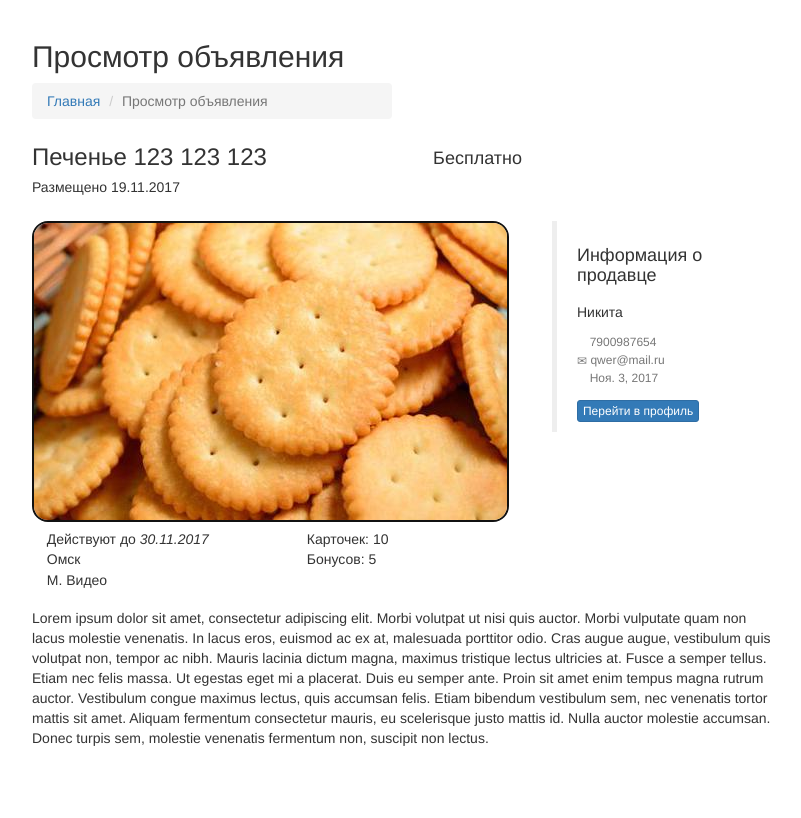
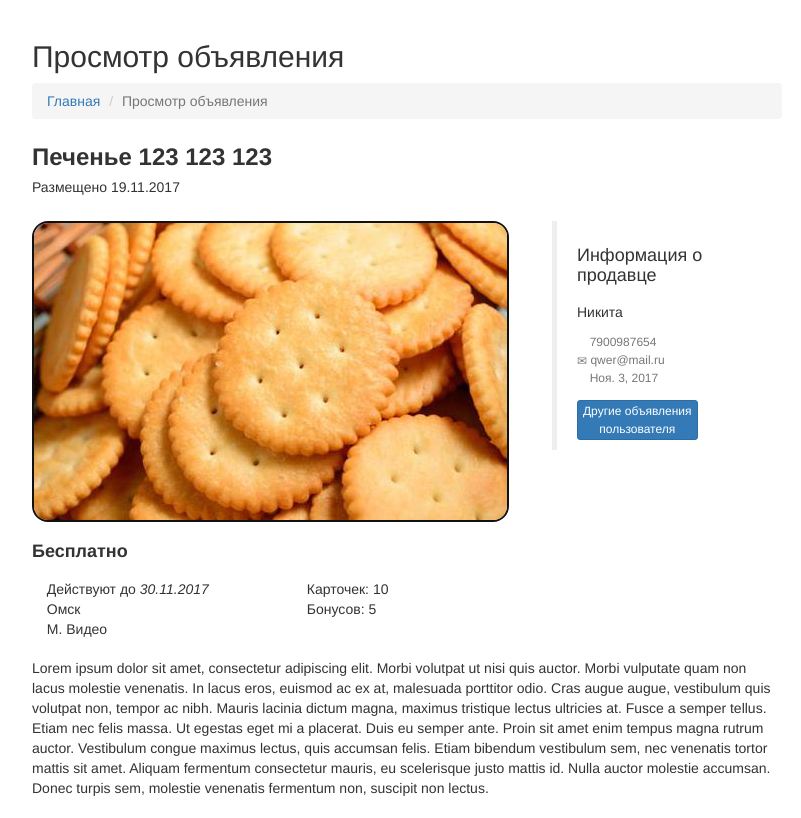
Before and after one commit to orangggenick/Board, a Django app: page /advertisement/1 in a window 1280 px wide. Shown: the part 52-870 px from the top of the page, without its empty margins (233-1034 px from the left). Before the commit the page ends 798 px from the top, so only its background shows below. Run offline with Django 3.2, Linux system fonts and the light colour scheme; a user stored in the database is signed in; data comes from the database, SQL or seed files in the repository; both versions use the stored data as it was after the commit; parts of the project's set-up code (start-up, migrations or seed data) failed here and were passed over; some libraries are stand-ins or nearby versions; some web fonts are replaced.

Commit message:
Еще правки

```diff
--- a/App/Board/static/style.css
+++ b/App/Board/static/style.css
@@ -115,6 +115,10 @@
     border-color: #008cba !important;
 }
 
+.pointer{
+    cursor: pointer;
+}
+
 @media (min-width: 768px) {
     .dl-horizontal dt{
         width: 100px;
--- a/App/Board/templates/Board/advertisement.html
+++ b/App/Board/templates/Board/advertisement.html
@@ -3,7 +3,7 @@
 
 <div class="container">
     <div class="row">
-        <div class="col-md-offset-2 col-md-4">
+        <div class="col-md-offset-2 col-md-8">
             <h2>Просмотр объявления</h2>
             <ol class="breadcrumb">
                 <li class="breadcrumb-item"><a href="/">Главная</a></li>
@@ -14,18 +14,9 @@
     <div class="row">
         <div class="col-md-offset-2 col-md-8">
             <div class="row">
-                <div class="col-sm-5">
-                    <h3 class="mt5">{{ advertisement.header }}</h3>
+                <div class="col-sm-8">
+                    <h3 class="mt5"><b>{{ advertisement.header }}</b></h3>
                     <h5>Размещено {{ advertisement.public_date.day }}.{{ advertisement.public_date.month }}.{{ advertisement.public_date.year }}</h5>
-                </div>
-                <div class="col-sm-3 text-right">
-                    {% if advertisement.price %}
-                        <h4>{{ advertisement.price }} ₽</h4>
-                    {% elif advertisement.price == 0 %}
-                        <h4>Бесплатно</h4>
-                    {% else %}
-                        <h5>Цена не указана</h5>
-                    {% endif %}
                 </div>
             </div>
             <div class="row">
@@ -50,11 +41,22 @@
                                 <h6 class="mt0 mb5 text-muted"><span class="glyphicon glyphicon-envelope"></span> {{ user.profile.email }}</h6>
                                 <h6 class="mt0 mb5 text-muted"><span class="glyphicon glyphicon-plus-sign"></span> {{ user.date_joined.date }}</h6>
                                 <a href="/profile/{{ user.id }}">
-                                    <button type="button" class="btn btn-primary btn-xs mt10">Перейти в профиль</button>
+                                    <button type="button" class="btn btn-primary btn-xs mt10">Другие объявления<br>пользователя</button>
                                 </a>
                             </blockquote>
                         </div>
                     </div>
+                </div>
+            </div>
+            <div class="row mt10">
+                <div class="col-sm-8">
+                    {% if advertisement.price %}
+                        <h4><b>{{ advertisement.price }} ₽</b></h4>
+                    {% elif advertisement.price == 0 %}
+                        <h4><b>Бесплатно</b></h4>
+                    {% else %}
+                        <h5><b>Цена не указана</b></h5>
+                    {% endif %}
                 </div>
             </div>
             <div class="row mt10">
--- a/App/Board/templates/Board/edit.html
+++ b/App/Board/templates/Board/edit.html
@@ -7,7 +7,7 @@
         <div class="col-md-12">
             <h3>Редактировать объявление "{{ advertisement.header }}"</h3>
             <div class="row">
-                <div class="col-sm-4">
+                <div class="col-sm-12">
                     <ol class="breadcrumb">
                         <li class="breadcrumb-item"><a href="/">Главная</a></li>
                         <li class="breadcrumb-item active"><a href="/profile/{{ request.user.id }}">Мой профиль</a></li>
--- a/App/Board/templates/Board/main.html
+++ b/App/Board/templates/Board/main.html
@@ -27,12 +27,12 @@
             <ul class="nav navbar-nav">
                 <li class="active"><a href="/">Главная</a></li>
             </ul>
-            <ul class="nav navbar-nav pull-right">
+            <ul class="nav navbar-nav pull-right pointer">
                 {% if request.user.id is not None %}
                 <li>
                     <a class="dropdown-toggle" data-toggle="dropdown" aria-expanded="false">{{ request.user.profile.first_name }} <span class="caret"></span></a>
                     <ul class="dropdown-menu" role="menu">
-                        <li><a href="/profile/{{ request.user.id }}">Профиль</a></li>
+                        <li><a href="/profile/{{ request.user.id }}">Мои объявления</a></li>
                         <li><a href="/add">Подать объявление</a></li>
                         <li class="divider"></li>
                         <li><a href="/logout">Выйти</a></li>
--- a/App/Board/views.py
+++ b/App/Board/views.py
@@ -68,7 +68,7 @@ def login(request):
             user = auth.authenticate(username=username, password=password)
             if user is not None:
                 auth.login(request, user)
-                return redirect('/')
+                return redirect('/profile/' + str(auth.get_user(request).id))
             else:
                 args['login_error'] = "Пользователь не найден!"
                 return render_to_response('Board/login.html', args)
```
Also changed, not shown: App/Board/templates/Board/profile.html (+7 -3 lines), App/db.sqlite3.
